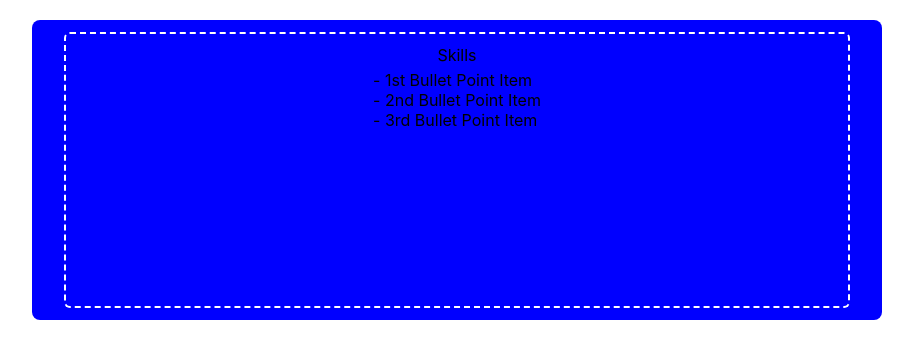
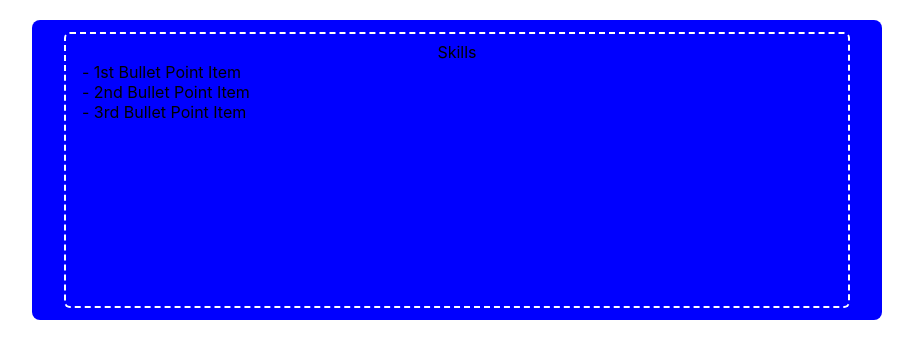
Before and after one commit to jennacioffi/personal-website, a React (Create React App) app: page / in a window 1280 px wide. Shown: the top 358 px of the page, without its empty margins (183-1096 px from the left). Built offline with nearby package versions, Linux system fonts and the light colour scheme.

Commit message:
working on card component

```diff
--- a/src/components/Card/card.js
+++ b/src/components/Card/card.js
@@ -10,7 +10,7 @@ export default function Card() {
             {/* This is the inner rectangle. */}
           </div>
         </div>
-      </div>
+        <div style={styles.contentContainer}>
           <div style={styles.bulletPointTitleContainer}>
             <div style={styles.bulletPointTitle}> Skills </div>
           </div>
@@ -20,5 +20,7 @@ export default function Card() {
             <div style={styles.bulletPointItem}>- 3rd Bullet Point Item</div>
           </div>
         </div>
+      </div>
+    </div>
   );
-};
+}
--- a/src/components/Card/card.styles.js
+++ b/src/components/Card/card.styles.js
@@ -1,12 +1,13 @@
 const styles = {
-  mainContainer: { // parent to all children below
+  mainContainer: {
     display: "flex",
     justifyContent: "center",
-    padding: '20px',
+    padding: "20px",
   },
   cardBackgroundContainer: {
-    display: "flex", // makes whole card compress with browser window movement
-    maxWidth: "100%", // ^
+    display: "flex",
+    maxWidth: "100%",
+    position: "relative",
   },
   outerCard: {
     alignItems: "center",
@@ -28,22 +29,27 @@ const styles = {
     textAlign: "center",
     width: "90%",
   },
+  contentContainer: {
+    left: "0",
+    position: "absolute",
+    top: "50%",
+    transform: "translateY(-160%)",
+    width: "100%",
+  },
   bulletPointTitleContainer: {
     display: "flex",
-    margin: "25px", // Add some margin for spacing
-    position: "absolute",
+    justifyContent: "center",
   },
   bulletPointTitle: {
-    alignContent: "center",
     color: "black",
   },
   bulletPointItemsContainer: {
-    justifyContent: 'flex-start' ,
-    margin: '50px',
-    position: "absolute",
+    alignItems: "flex-start",
+    display: "flex",
+    flexDirection: "column",
+    marginLeft: "50px",
   },
   bulletPointItem: {
-    alignContent: "flex-start",
     color: "black",
   },
 };
```
Lines whose indentation alone changed are shown as unchanged.
